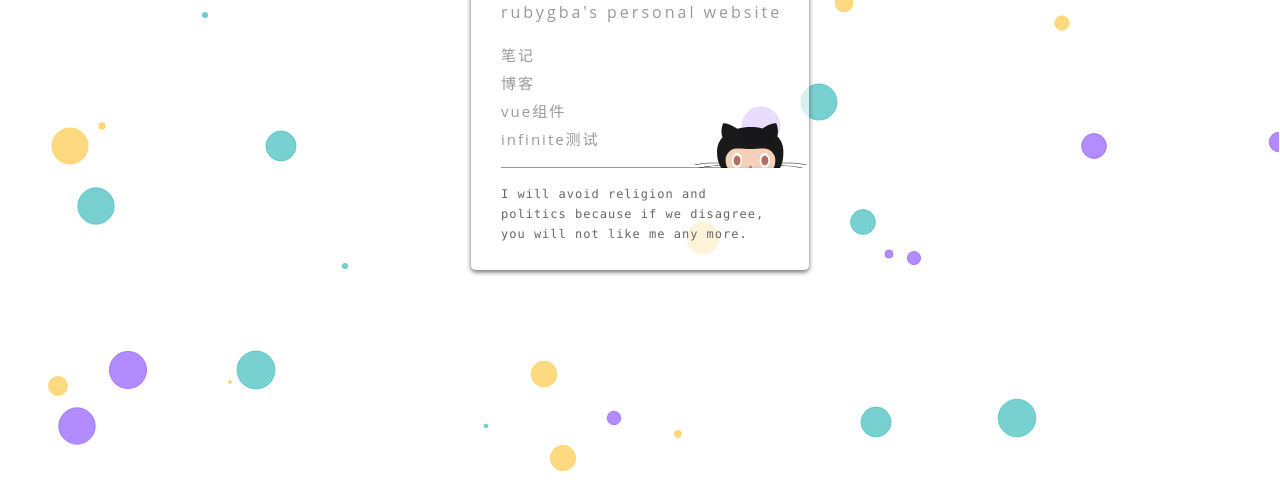
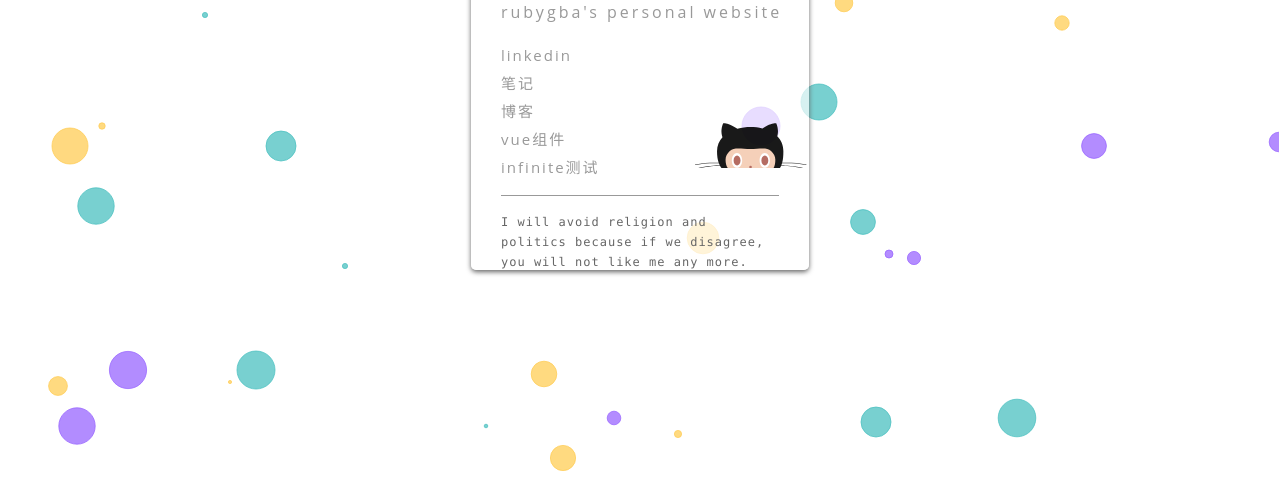
Before and after one commit to rubygba/rubygba.github.io, a plain HTML site: page index.html in a window 1280 px wide. Shown: the part 305-800 px from the top of the page. Drawn offline with Linux system fonts and the light colour scheme.

Commit message:
feat: add linkedin entry

```diff
--- a/index.html
+++ b/index.html
@@ -160,6 +160,11 @@
     <h2>rubygba's personal website</h2>
 
     <div class="link-list">
+      <p>
+        <a href="https://www.linkedin.cn/incareer/in/weijian-yao">
+          linkedin
+        </a>
+      </p>
       <p>
         <a href="./txt-vlog">
           笔记
```
